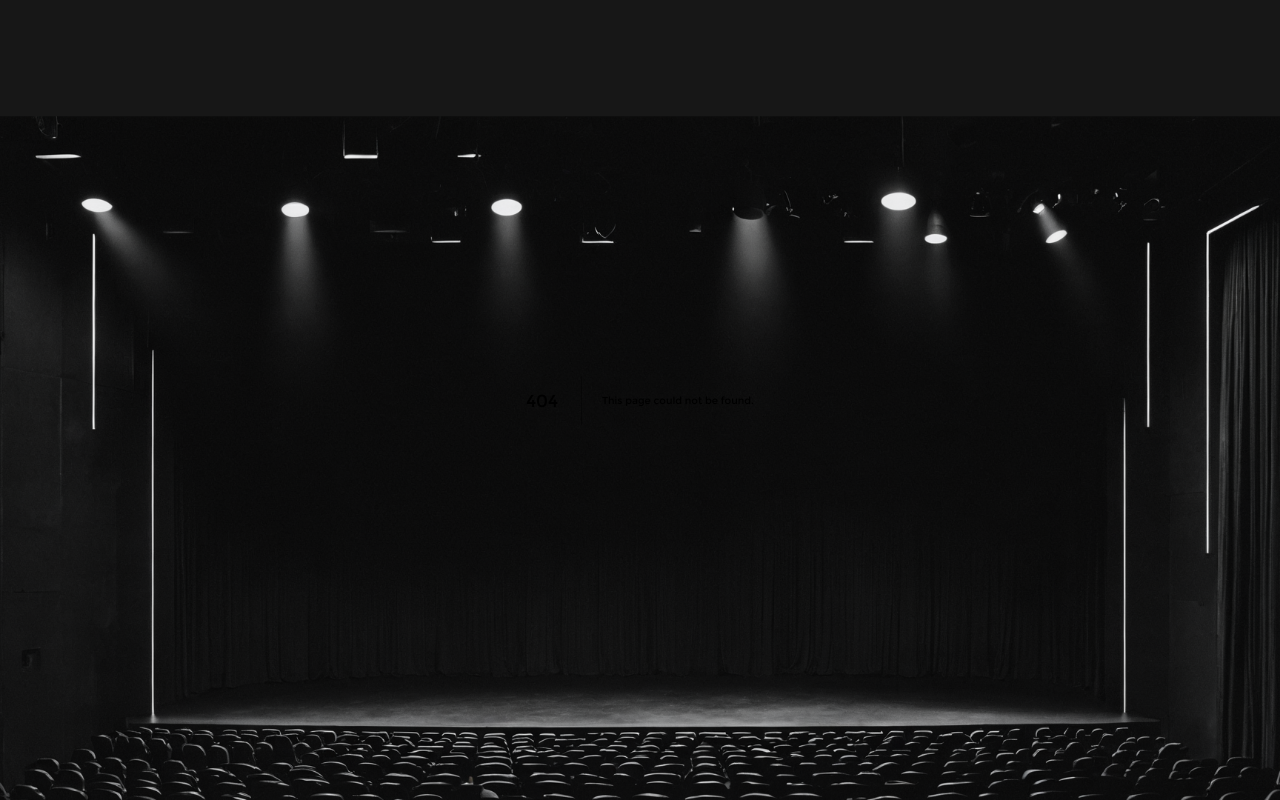
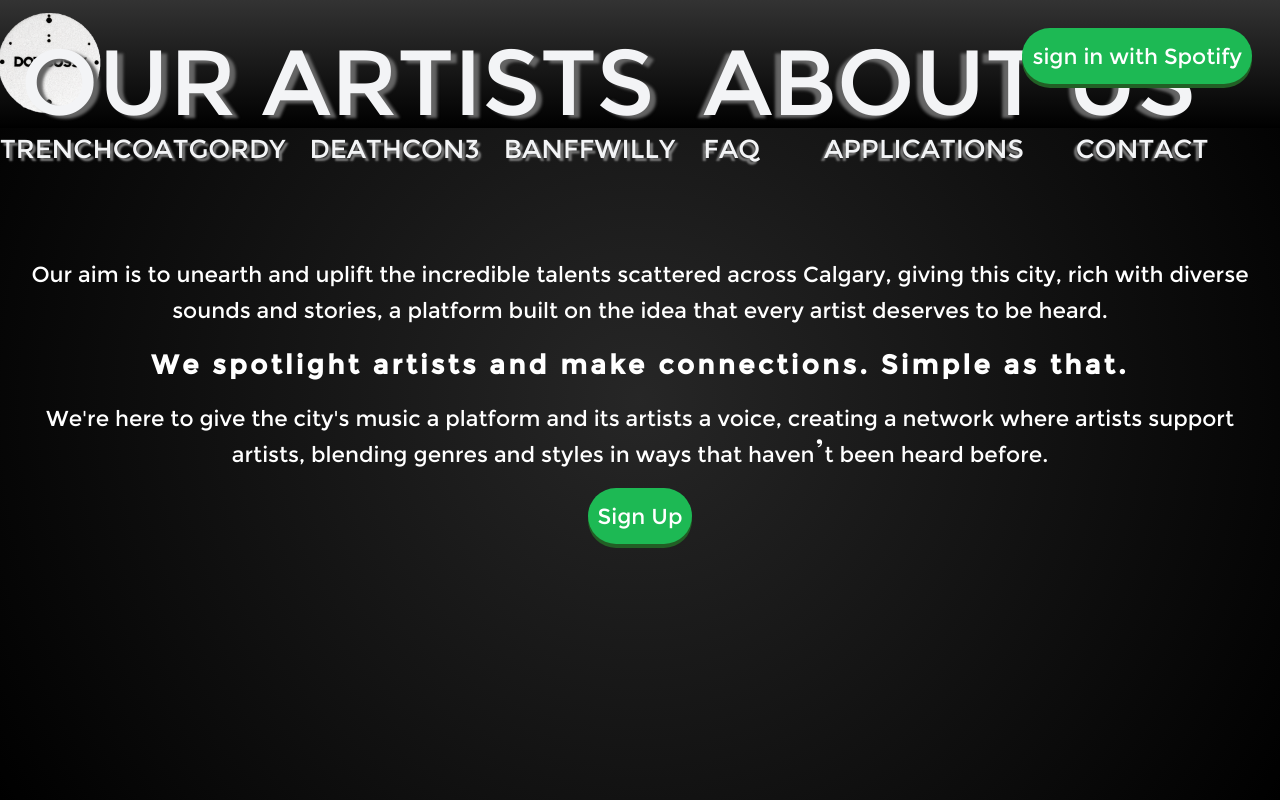
Before and after one commit to torickyto/dot-cussy, a Next.js app: page /aboutUs in a window 1280 px wide. Before the commit this address had no page. Built offline with nearby package versions, Linux system fonts and the light colour scheme; no server answers.

Commit message:
updated page structure and created about us page

```diff
--- /dev/null
+++ b/pages/_app.js
@@ -0,0 +1,12 @@
+import { SessionProvider } from "next-auth/react";
+import '../app/layout';
+
+function MyApp({ Component, pageProps: { session, ...pageProps } }) {
+  return (
+    <SessionProvider session={session}>
+      <Component {...pageProps} />
+    </SessionProvider>
+  );
+}
+
+export default MyApp;
--- /dev/null
+++ b/pages/aboutUs.js
@@ -0,0 +1,40 @@
+import Head from 'next/head';
+import Header from '../app/components/Header'; // Adjust the path as necessary
+
+export default function AboutUs() {
+  return (
+    <>
+      <Head>
+        <title>About Us - Dot Cussy</title>
+      </Head>
+      <Header />
+      <main
+  className="text-white flex flex-col items-center justify-center h-screen text-center px-4"
+  style={{
+    background: "radial-gradient(circle, rgba(15,15,15,0.9) 0%, rgba(0,0,0,1) 100%)"
+  }}
+>
+      <div className="space-y-4 max-w-7xl">
+          <p className="text-2xl md:text-3xl">
+            Our aim is to unearth and uplift the incredible talents scattered across Calgary,
+            giving this city, rich with diverse sounds and stories, a platform built on the idea that
+            every artist deserves to be heard.
+          </p>
+          <p className="text-3xl md:text-4xl font-bold tracking-widest">
+            We spotlight artists and make connections. Simple as that.
+          </p>
+          <p className="text-2xl md:text-3xl ">
+            We're here to give the city's music a platform and its artists a voice,
+            creating a network where artists support artists, blending genres and styles in ways that haven’t been heard before.
+          </p>
+          <button
+            className="mt-4 button-3d carved-text text-xl md:text-2xl lg:text-3xl px-12 py-2"
+            onClick={() => { /* Define sign-up action here */ }}
+          >
+            Sign Up
+          </button>
+        </div>
+      </main>
+    </>
+  );
+}
--- a/app/page.js
+++ b/pages/index.js
@@ -1,7 +1,7 @@
 "use client"
 import Head from 'next/head';
 import { useEffect } from 'react';
-import Header from './components/Header';
+import Header from '../app/components/Header';
 
 export default function Home() {
   useEffect(() => {
```
Also changed, not shown: pages/ourArtist.js (added).
